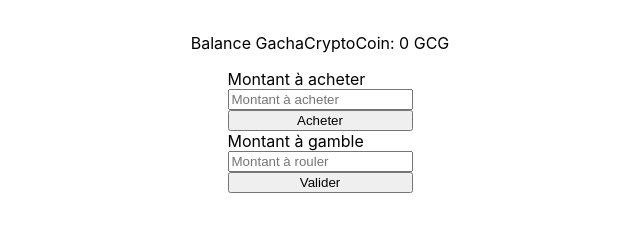
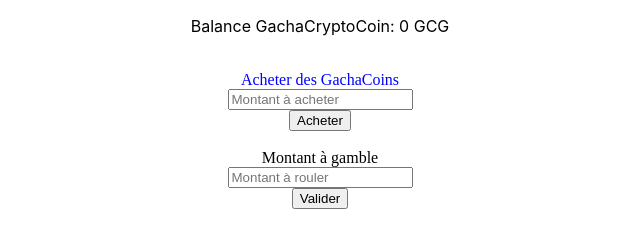
Before and after one commit to Sheyden27/CryptoGacha, a Next.js app in the folder cryptogacha/: page / in a window 1280 px wide. Shown: the part 388-636 px from the top of the page, without its empty margins (320-960 px from the left). Built offline with nearby package versions, Linux system fonts and the light colour scheme; what wagmi would draw is missing.

Commit message:
gacha coin func random & loading page + style begin

```diff
--- /dev/null
+++ b/cryptogacha/pages/components/LoadingPage.tsx
@@ -0,0 +1,52 @@
+import { useEffect, useState } from "react";
+import type { NextPage } from "next";
+import Head from "next/head";
+
+import { ethers } from "ethers";
+import { ConnectButton } from "@rainbow-me/rainbowkit";
+
+import styles from "../../styles/loading.module.css";
+
+const LoadingPage = (props: {randomAmountGacha}) => {
+    const [isTransferLoading, setIsTransferLoading] = useState(false);
+
+    return (
+        <div className={styles.container}>
+            <Head>
+                <title>Crypto Gacha</title>
+                <meta
+                content="Generated by @rainbow-me/create-rainbowkit"
+                name="description"
+                />
+                <link href='/favicon.ico' rel="shortcut icon" />
+            </Head>
+
+            <main className={styles.main}>
+                <div style={{display: "flex", justifyContent: "center", flexDirection: "column", width: "100%", /* backgroundColor: "red", */ alignItems: "center"}}>
+
+                    <div style={{display: "flex", justifyContent: "center", flexDirection: "column", width: "100%", /* backgroundColor: "red", */ alignItems: "center"}}>
+
+                    </div>
+                </div>
+
+
+                <div>
+                    <p>{props.randomAmountGacha}</p>
+
+                    { isTransferLoading &&
+                    <div>
+                        <p style={{color: "red"}}>La transaction est en cours... veuillez patienter</p>
+                    </div>}
+                </div>
+
+                {!isTransferLoading &&
+                    <div>
+                        <h4>Vous avez gagné : {props.randomAmountGacha}</h4>
+                    </div>
+                }
+            </main>
+        </div>
+    );
+};
+
+export default LoadingPage;
--- a/cryptogacha/pages/index.tsx
+++ b/cryptogacha/pages/index.tsx
@@ -7,6 +7,10 @@ import { ConnectButton } from "@rainbow-me/rainbowkit";
 
 import styles from "../styles/Home.module.css";
 import Gachacoin from "../contract/cryptogachavrai.json";
+
+import favicon from './assets/favicon.png';
+import LoadingPage from "./components/LoadingPage";
+// import LoadingPage from "./components/LoadingPage";
 
 const Home: NextPage = () => {
     const [provider, setProvider] = useState<any>(null);
@@ -20,6 +24,7 @@ const Home: NextPage = () => {
     const [randomAmountGacha, setRandomAmountGacha] = useState<any>(0);
     const [haveGambled, setHaveGambled] = useState(false);
     const [isTransferLoading, setIsTransferLoading] = useState(false);
+    const [finishedLoadingAnim, setFinishedLoadingAnim] = useState(false);
 
     const gachacoinAddress = "0x2413862110cBC57F668DDA3481e4BFB46276Ea3b";
 
@@ -40,7 +45,11 @@ const Home: NextPage = () => {
 
     useEffect(() => {
         if (signer) {
+            try {
                 signer.getAddress().then((address: string) => setAccount(address));
+            } catch (err) {
+                console.log("Vous devez connecter votre wallet !");
+            }
         }
     }, [signer]);
 
@@ -86,6 +95,7 @@ const Home: NextPage = () => {
             // const amount = ethers.utils.parseEther(amountToSend.value);
 
             try {
+                setIsTransferLoading(true);
                 const tx = await gachacoinWithSigner.buyCoin(amountToSend.value);
                 await tx.wait();
                 alert("Transaction completed successfully");
@@ -104,6 +114,7 @@ const Home: NextPage = () => {
             } catch (error) {
                 console.error(error);
                 alert("Transfer failed !");
+                setIsTransferLoading(false);
             }
         }
     };
@@ -133,8 +144,8 @@ const Home: NextPage = () => {
 
             try {
                 // const gotRandomAmount = await gachacoinWithSigner.getRandomAmount(amount)
-                // setRandomAmountGacha(gotRandomAmount);
-                setIsTransferLoading(true)
+                setRandomAmountGacha(randomGeneratedAmount);
+                setIsTransferLoading(true);
                 const tx = await gachacoinWithSigner.transfer(deployerAddress, amount)
                 // replace ^ with :
                 await tx.wait();
@@ -142,9 +153,9 @@ const Home: NextPage = () => {
                 const txPayBack = await gachacoinWithSigner.giveGachaerHisMoney(account, ethers.utils.parseEther(String(randomGeneratedAmount)));
                 await txPayBack.wait();
 
-                // setHaveGambled(true);
+                setHaveGambled(true);
                 alert("Transfer successful!");
-                setIsTransferLoading(false)
+                setIsTransferLoading(false);
 
                 if (provider && account) {
                     provider.getBalance(account).then((balance) => {
@@ -161,6 +172,7 @@ const Home: NextPage = () => {
             } catch (error) {
                 console.error(error);
                 alert("Transfer failed!");
+                setIsTransferLoading(false);
             }
         }
     };
@@ -171,13 +183,17 @@ const Home: NextPage = () => {
 
     return (
         <div className={styles.container}>
+            {haveGambled ?
+                <LoadingPage randomAmountGacha={randomAmountGacha} />
+                :
+            <>
                 <Head>
                     <title>Crypto Gacha</title>
                     <meta
                     content="Generated by @rainbow-me/create-rainbowkit"
                     name="description"
                     />
-                <link href="/favicon.ico" rel="icon" />
+                    <link href='/favicon.ico' rel="shortcut icon" />
                 </Head>
 
                 <main className={styles.main}>
@@ -194,22 +210,25 @@ const Home: NextPage = () => {
 
 
                     <div>
-                    <form onSubmit={onSubmitBuy} style={{display: "flex", flexDirection: "column"}}>
+                        <form onSubmit={onSubmitBuy} style={{display: "flex", flexDirection: "column", alignItems: "center", margin: "10% 0 10% 0"}}>
                             {/* <label htmlFor="to">Receveur</label>
                             <input name="to" type="text" placeholder="Adresse" /> */}
 
-                        <label>Montant à acheter</label>
-                        <input name="buyAmount" type="number" placeholder="Montant à acheter" />
+                            <label style={{color: "blue", fontFamily: "cursive"}}>Acheter des GachaCoins</label>
+                            <input name="buyAmount" type="number" placeholder="Montant à acheter" color="green"
+                            style={{
+                                color: "green"
+                            }} />
 
                             {/* <button type="submit">Send</button> */}
                             <button type="submit">Acheter</button>
                         </form>
 
-                    <form onSubmit={onSubmit} style={{display: "flex", flexDirection: "column"}}>
+                        <form onSubmit={onSubmit} style={{display: "flex", flexDirection: "column", alignItems: "center"}}>
                             {/* <label htmlFor="to">Receveur</label>
                             <input name="to" type="text" placeholder="Adresse" /> */}
 
-                        <label>Montant à gamble</label>
+                            <label style={{fontFamily: "cursive"}}>Montant à gamble</label>
                             <input name="amount" type="number" placeholder="Montant à rouler" /* value={toSend} onChange={(amount) => onChangeAmount(amount)} */ />
 
                             {/* <button type="submit">Send</button> */}
@@ -217,9 +236,11 @@ const Home: NextPage = () => {
                         </form>
 
                         { isTransferLoading &&
+                        <>
                             <div>
                                 <p style={{color: "red"}}>La transaction est en cours... veuillez patienter</p>
-                    </div>}
+                            </div>
+                        </>}
                     </div>
 
                     {haveGambled &&
@@ -228,6 +249,8 @@ const Home: NextPage = () => {
                         </div>
                     }
                 </main>
+            </>
+            }
         </div>
     );
 };
--- a/cryptogacha/styles/Home.module.css
+++ b/cryptogacha/styles/Home.module.css
@@ -1,10 +1,11 @@
 .container {
-  padding: 0 2rem;
+  padding: 0;
 }
 
 .main {
   min-height: 100vh;
-  padding: 4rem 0;
+  padding: 0;
+  margin: 0;
   flex: 1;
   display: flex;
   flex-direction: column;
```
Also changed, not shown: cryptogacha/pages/components/LoadingPage32.js (added, +8 -0 lines), cryptogacha/styles/loading.module.css (added), 2 other files (tests, documents, lock files or other folders). Lines whose indentation alone changed are shown as unchanged.
